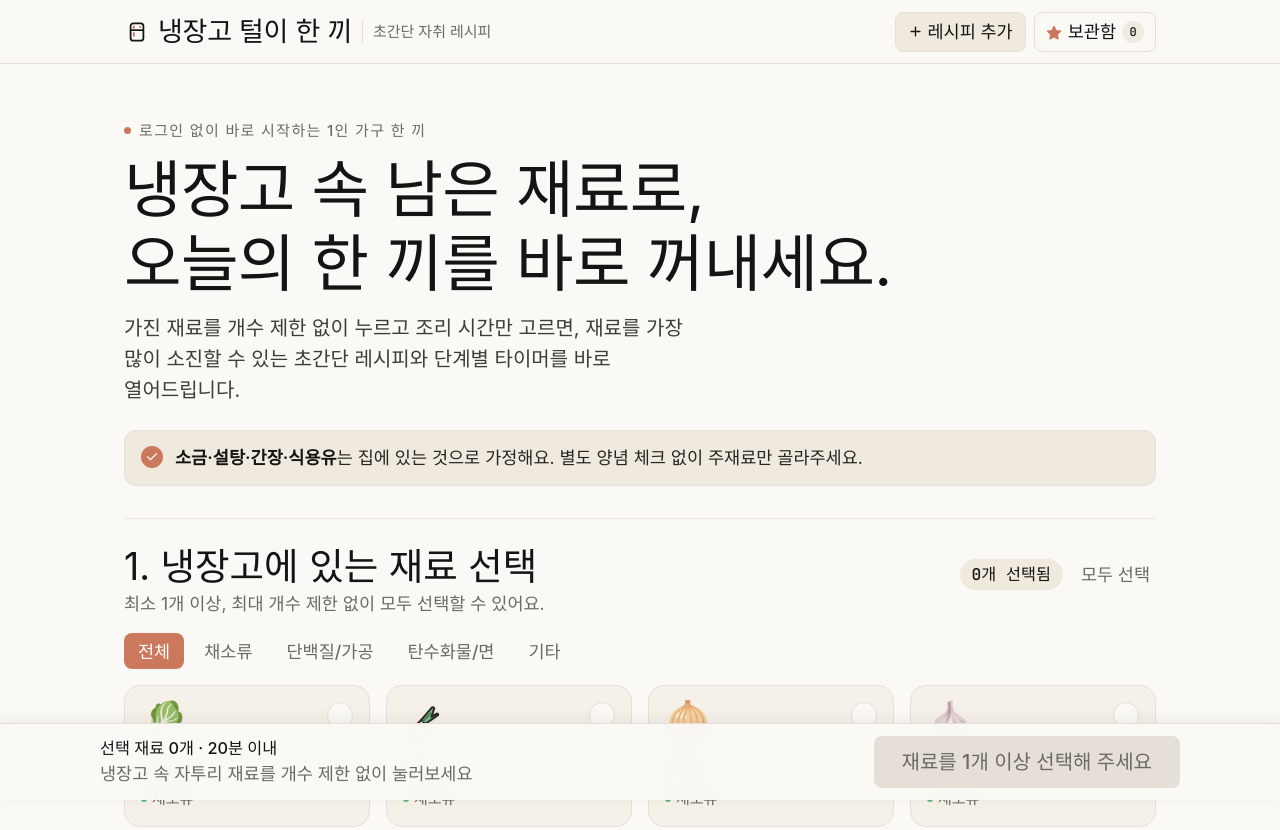
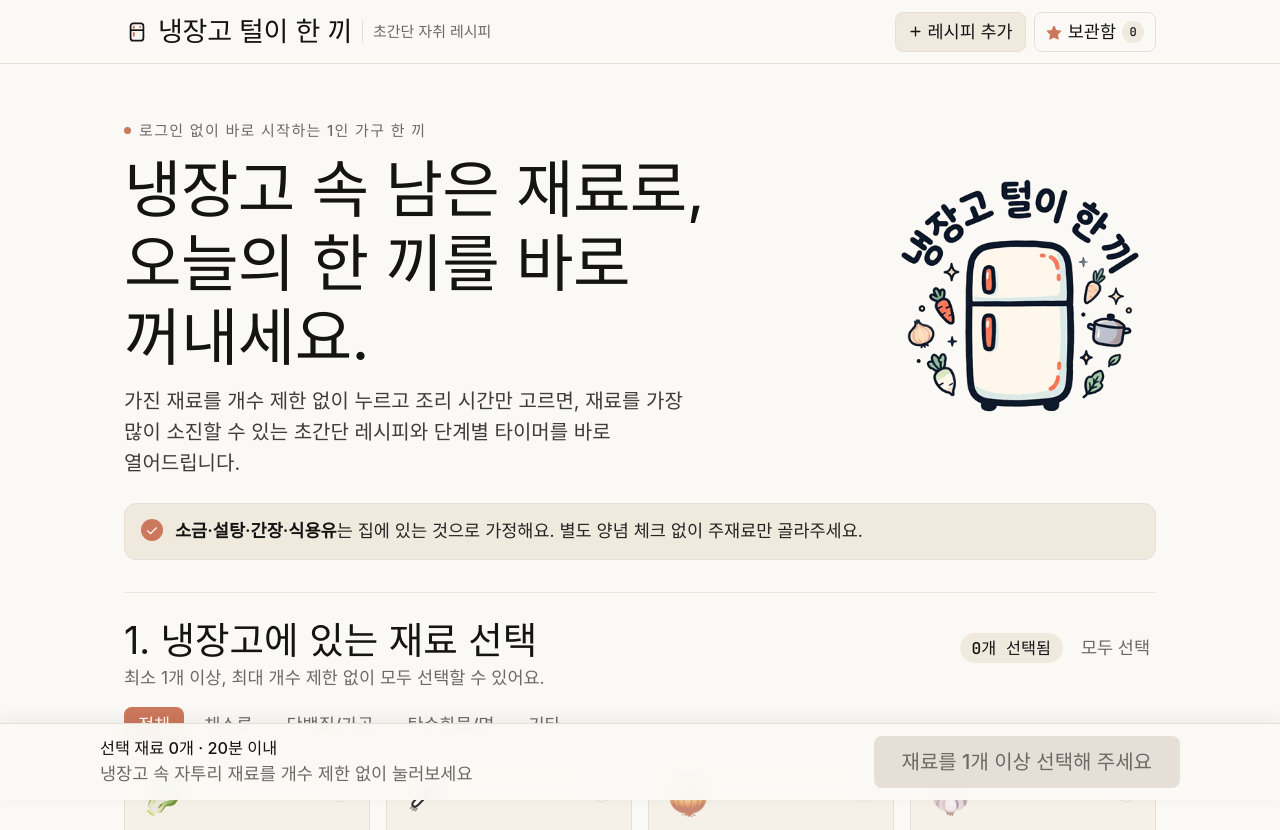
Before and after one commit to naeun26/foodinfridge, a plain HTML site: page index.html in a window 1280 px wide. Shown: the top 830 px of the page. Drawn offline with Linux system fonts and the light colour scheme; a web font is replaced by a local one.

Commit message:
feat: add frameless hero illustration logo next to homepage headline

```diff
--- a/css/components.css
+++ b/css/components.css
@@ -254,9 +254,51 @@
   padding: var(--space-xl) 0 var(--space-lg);
 }
 
+.hero-top {
+  display: flex;
+  flex-direction: column;
+  align-items: flex-start;
+  gap: var(--space-md);
+}
+
+.hero-copy {
+  flex: 1;
+  min-width: 0;
+}
+
+.hero-visual {
+  align-self: center;
+  flex-shrink: 0;
+}
+
+.hero-visual__img {
+  display: block;
+  width: 176px;
+  height: auto;
+  max-width: 100%;
+  user-select: none;
+  pointer-events: none;
+}
+
 @media (min-width: 768px) {
   .hero-section {
     padding: var(--space-xxl) 0 var(--space-xl);
+  }
+
+  .hero-top {
+    flex-direction: row;
+    align-items: center;
+    justify-content: space-between;
+    gap: var(--space-xl);
+  }
+
+  .hero-visual {
+    align-self: center;
+    margin-right: 12px;
+  }
+
+  .hero-visual__img {
+    width: 248px;
   }
 }
 
--- a/js/app.js
+++ b/js/app.js
@@ -818,12 +818,19 @@
     dom.main.innerHTML =
       '<div class="container">' +
       '  <section class="hero-section">' +
-      '    <div class="hero-eyebrow caption-uppercase">' +
-      '      <span class="hero-eyebrow__dot" aria-hidden="true"></span>' +
-      '      <span>로그인 없이 바로 시작하는 1인 가구 한 끼</span>' +
-      '    </div>' +
-      '    <h1 class="display-lg">냉장고 속 남은 재료로,<br/>오늘의 한 끼를 바로 꺼내세요.</h1>' +
-      '    <p class="body-md hero-subtitle">가진 재료를 개수 제한 없이 누르고 조리 시간만 고르면, 재료를 가장 많이 소진할 수 있는 초간단 레시피와 단계별 타이머를 바로 열어드립니다.</p>' +
+      '    <div class="hero-top">' +
+      '      <div class="hero-copy">' +
+      '        <div class="hero-eyebrow caption-uppercase">' +
+      '          <span class="hero-eyebrow__dot" aria-hidden="true"></span>' +
+      '          <span>로그인 없이 바로 시작하는 1인 가구 한 끼</span>' +
+      '        </div>' +
+      '        <h1 class="display-lg">냉장고 속 남은 재료로,<br/>오늘의 한 끼를 바로 꺼내세요.</h1>' +
+      '        <p class="body-md hero-subtitle">가진 재료를 개수 제한 없이 누르고 조리 시간만 고르면, 재료를 가장 많이 소진할 수 있는 초간단 레시피와 단계별 타이머를 바로 열어드립니다.</p>' +
+      '      </div>' +
+      '      <div class="hero-visual">' +
+      '        <img class="hero-visual__img" src="./assets/images/hero-logo.png" alt="냉장고 털이 한 끼 일러스트 로고" width="248" height="248" decoding="async" />' +
+      '      </div>' +
+      '    </div>' +
       '    <div class="seasoning-notice" role="note">' +
       '      <span class="seasoning-notice__icon" aria-hidden="true">✓</span>' +
       '      <p class="seasoning-notice__text"><strong>소금·설탕·간장·식용유</strong>는 집에 있는 것으로 가정해요. 별도 양념 체크 없이 주재료만 골라주세요.</p>' +
```
Also changed, not shown: assets/images/hero-logo.png (added).
